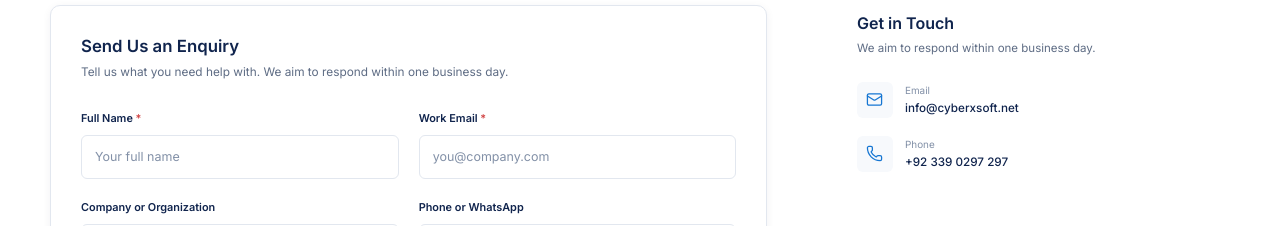
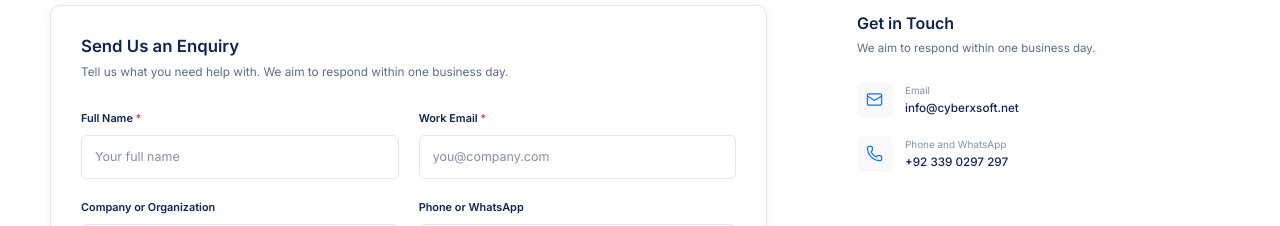
Before and after one commit to Furqan54/CyberXSoftStudio.net, a React (Vite) app in the folder client/: page /contact in a window 1280 px wide. Shown: the part 780-1006 px from the top of the page. Built offline with nearby package versions, Linux system fonts and the light colour scheme.

Commit message:
Update contact details label

```diff
--- a/client/src/features/contact/ContactPage.jsx
+++ b/client/src/features/contact/ContactPage.jsx
@@ -1,4 +1,3 @@
-
 import {
   Clock3,
   Mail,
@@ -81,7 +80,7 @@ function ContactPage() {
                 </div>
 
                 <div>
-                  <span>Phone</span>
+                  <span>Phone and WhatsApp</span>
 
                   <strong>{siteConfig.phone}</strong>
                 </div>
```
